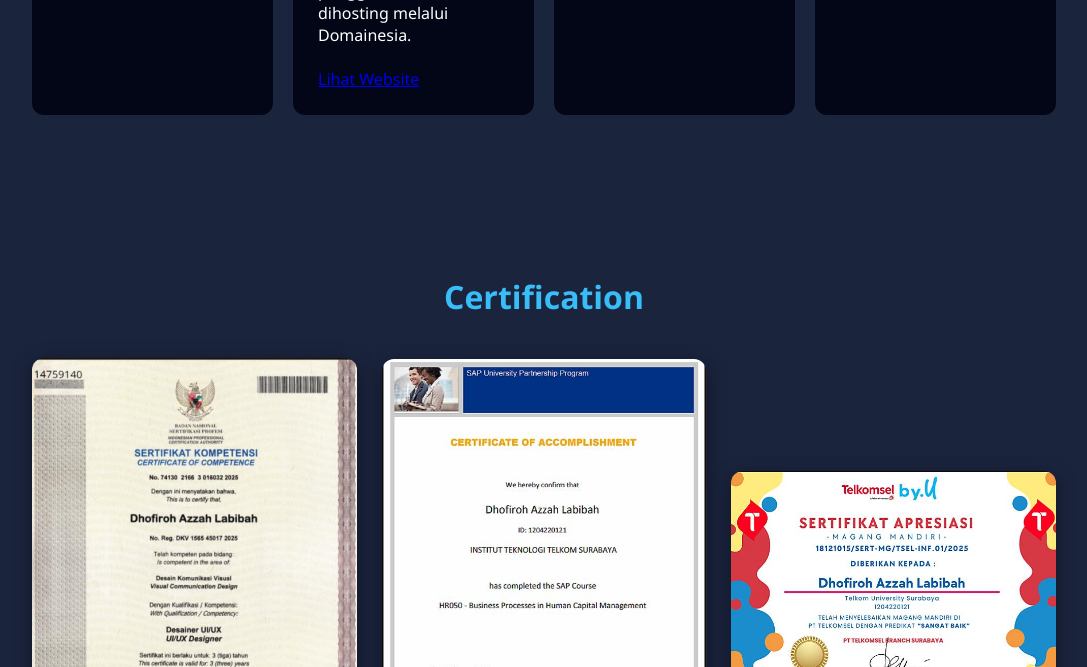
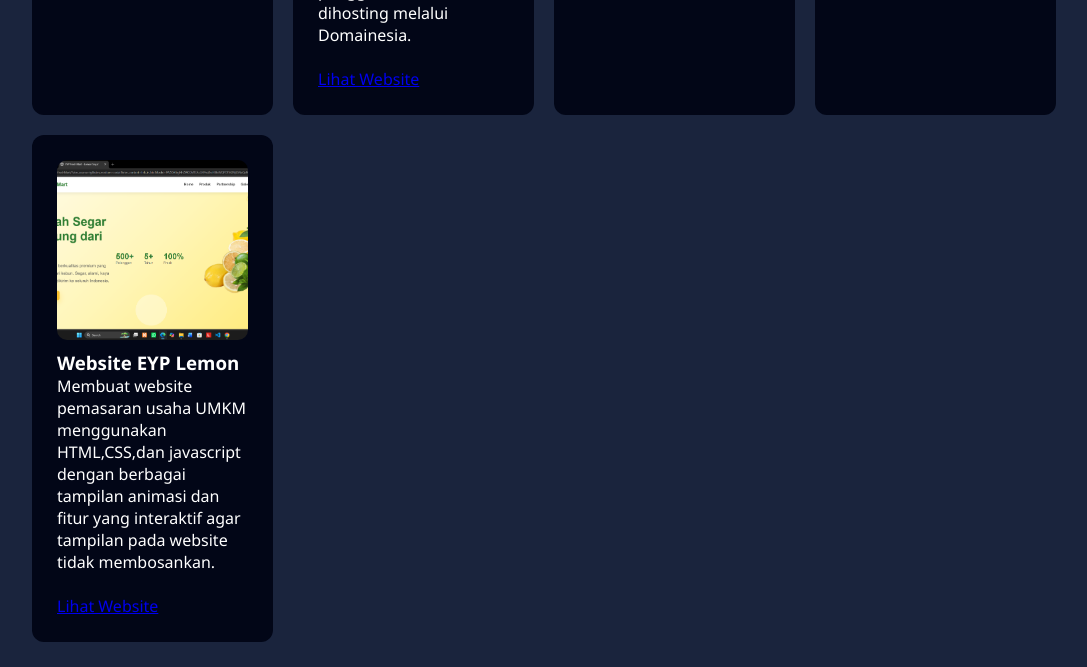
Before and after one commit to firohazzah/Portofolio, a plain HTML site: page index.html in a window 1280 px wide. Shown: the part 6300-6967 px from the top of the page, without its empty margins (96-1183 px from the left). Drawn offline with nearby package versions, Linux system fonts and the light colour scheme; animation ran at ten frames a second.

Commit message:
Update index.html 20

```diff
--- a/index.html
+++ b/index.html
@@ -870,6 +870,24 @@ Lihat Website
 
 </div>
 
+<div class="card project" data-aos="fade-up" data-aos-delay="150">
+<img src="images/website lemon.png" alt="websitelemon">
+
+<h3>Website EYP Lemon</h3>
+
+<p>
+Membuat website pemasaran usaha UMKM menggunakan HTML,CSS,dan javascript dengan berbagai tampilan animasi dan fitur yang interaktif agar tampilan pada website tidak membosankan.
+<br><br>
+
+<a href="https://l.instagram.com/?u=https%3A%2F%2Fsitedigipiro.github.io%2FEypFreshMart%2F%3Futm_source%3Dig%26utm_medium%3Dsocial%26utm_content%3Dlink_in_bio%26fbclid%3DPAZXh0bgNhZW0CMTEAc3J0YwZhcHBfaWQPOTM2NjE5NzQzMzkyNDU5AAGnRJ5p7TymYjG7ttSHAIXwb3KTji920KdU7zYPLe-VUTtobg2uQC_DqzKZwu8_aem_VYrp_7SbkMm7_Y9JG-xEWg&e=AUDO7Xk44rRYeqaB4PVD1WbIIwz-pTXKf8ONFFHBy3jX15_Nu3tYNeHx3ybD5ZuUDmSbckIgSmEMGbFJN2x0nFqyOKyAAsQEknajHHce3SPLbrNzaBbDxW_DCb7yQy9IvT70Xus"
+target="_blank"
+class="project-link">
+Lihat Website
+</a>
+</p>
+
+</div>
+
 </div>
 
  </section>
```
